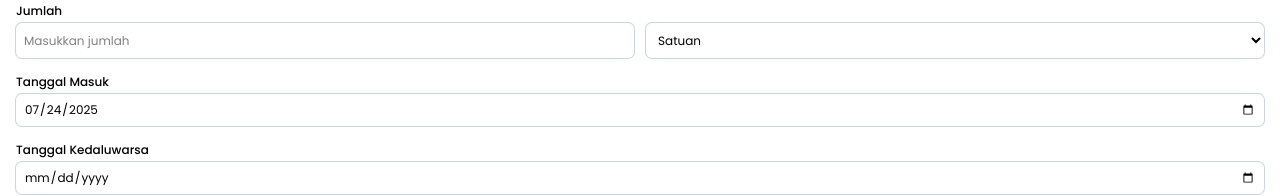
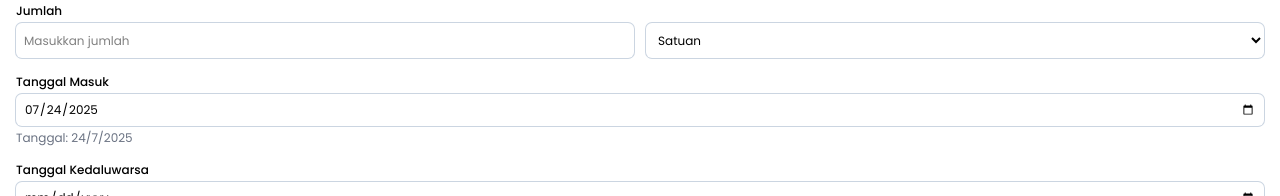
Before and after one commit to andi-frame/TeamName_KulkasKu, a Next.js app in the folder frontend/: page /add-item in a window 1280 px wide. Shown: the part 352-548 px from the top of the page. Built offline with nearby package versions, Linux system fonts and the light colour scheme; no server answers.

Commit message:
fix hydration error

```diff
--- a/frontend/src/app/add-item/page.tsx
+++ b/frontend/src/app/add-item/page.tsx
@@ -42,10 +42,13 @@ const Page = () => {
   const [processedItemIndexes, setProcessedItemIndexes] = useState<number[]>([]);
   const [currentItem, setCurrentItem] = useState<ReceiptItem | null>(null);
   const [currentItemIndex, setCurrentItemIndex] = useState<number | null>(null);
+  const [isClient, setIsClient] = useState(false);
 
   useEffect(() => {
+    // Set client flag dan tanggal default setelah hydration
+    setIsClient(true);
     const today = new Date();
-    const formatted = today.toISOString().split("T")[0]; // "yyyy-mm-dd"
+    const formatted = today.toISOString().split("T")[0];
     setStartDate(formatted);
   }, []);
 
@@ -296,7 +299,13 @@ const Page = () => {
               className="text-xs ring-1 ring-[#CBD5E1] rounded-md p-2 focus:outline-[#5DB1FF]"
               value={startDate}
               onChange={(e) => setStartDate(e.target.value)}
+              placeholder={isClient ? undefined : "Loading..."}
             />
+            {isClient && startDate && (
+              <span className="text-xs text-gray-500 mt-1">
+                Tanggal: {new Date(startDate).toLocaleDateString('id-ID')}
+              </span>
+            )}
           </div>
 
           {/* Tanggal Kedaluwarsa */}
@@ -310,7 +319,13 @@ const Page = () => {
               className="text-xs ring-1 ring-[#CBD5E1] rounded-md p-2 focus:outline-[#5DB1FF]"
               value={expDate}
               onChange={(e) => setExpDate(e.target.value)}
+              placeholder={isClient ? undefined : "Loading..."}
             />
+            {isClient && expDate && (
+              <span className="text-xs text-gray-500 mt-1">
+                Kedaluwarsa: {new Date(expDate).toLocaleDateString('id-ID')}
+              </span>
+            )}
           </div>
 
           {/* Deskripsi */}
--- a/frontend/src/components/food-scanner.tsx
+++ b/frontend/src/components/food-scanner.tsx
@@ -168,10 +168,12 @@ export function FoodScanner({ onBarcodeResult, onImageResult, onReceiptResult, o
         canvas.toBlob(
           async (blob) => {
             if (blob) {
-              const timestamp = Date.now();
-              const file = new File([blob], `capture_${timestamp}.jpg`, {
+              // Generate unique filename tanpa Date.now() untuk avoid hydration issues
+              const randomId = Math.random().toString(36).substring(2, 15);
+              const timestamp = new Date().toISOString().replace(/[:.]/g, '-');
+              const file = new File([blob], `capture_${randomId}_${timestamp}.jpg`, {
                 type: "image/jpeg",
-                lastModified: timestamp,
+                lastModified: new Date().getTime(),
               });
 
               try {
```
